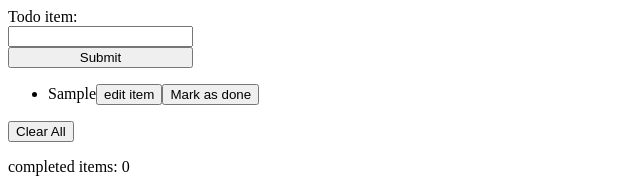
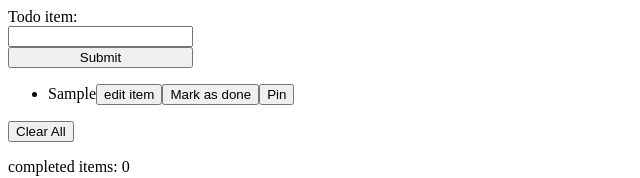
Before and after one commit to Bmartin2013/magic-todo, a React (Vite) app: page / in a window 1280 px wide. Both pictures are taken after typing "Sample" into the empty fields and a click on the input 100 px from the left and 57 px from the top of the page. Shown: the top 178 px of the page, without its empty margins (0-640 px from the left). Built offline with nearby package versions, Linux system fonts and the light colour scheme.

Commit message:
add pin function

```diff
--- a/src/components/TodoForm.jsx
+++ b/src/components/TodoForm.jsx
@@ -7,7 +7,7 @@ const TodoForm = ({ handleAddItem }) => {
 
     const handleSubmit = e => {
         e.preventDefault();
-        description && handleAddItem({ done: false, id: new Date().getTime(), description })
+        description && handleAddItem({ done: false, id: new Date().getTime(), description, pinned: false })
         setDescription("");
     }
 
--- a/src/components/TodoList.jsx
+++ b/src/components/TodoList.jsx
@@ -1,5 +1,6 @@
 import React, { useState } from "react";
 import EditTodoItem from "./EditTodoItem";
+import TodoListButtons from "./TodoListButtons";
 
 const TodoList = ({ list, updateItem }) => {
     const [isEditing, setIsEditing] = useState(false);
@@ -9,7 +10,12 @@ const TodoList = ({ list, updateItem }) => {
         setIsEditing(false);
     }
 
-    const handleMarkItemAsDone = (item) => updateItem(item.id, { ...item, done: true })
+    const handleMarkItemAsDone = (item) => !item.pinned && updateItem(item.id, { ...item, done: true })
+
+    const handlePin = (item) => {
+        const isPinned = item.pinned;
+        updateItem(item.id, { ...item, pinned: !isPinned })
+    }
 
     return (
         <div className="cnt-todo-list">
@@ -17,10 +23,15 @@ const TodoList = ({ list, updateItem }) => {
                 {list?.map((item) =>
                     <li key={item.id}>
                         {item.description}
-                        {!isEditing && <button onClick={() => setIsEditing(item.id)}>edit item</button>}
+                        <TodoListButtons
+                            showEditButton={!isEditing}
+                            setEditItem={() => setIsEditing(item.id)}
+                            handleMarkItemAsDone={() => handleMarkItemAsDone(item)}
+                            handlePin={() => handlePin(item)}
+                            isPinned={item.pinned}
+                        />
                         {isEditing === item.id && <EditTodoItem currentDescription={item.description}
                             submitEdition={(description) => submitEdition(item, description)} />}
-                        <button onClick={() => handleMarkItemAsDone(item)}>Mark as done</button>
                     </li>)}
             </ul>
         </div>
--- /dev/null
+++ b/src/components/TodoListButtons.jsx
@@ -0,0 +1,14 @@
+import React from "react";
+
+const TodoListButtons = ({showEditButton, setEditItem, handleMarkItemAsDone, handlePin, isPinned}) => {
+
+    return (
+        <>
+            {showEditButton && <button onClick={setEditItem}>edit item</button>}
+            <button onClick={handleMarkItemAsDone}>Mark as done</button>
+            <button onClick={handlePin}> {!isPinned ? `Pin` : `Unpin`}</button>
+        </>
+    )
+}
+
+export default TodoListButtons;
--- a/src/pages/TodoPage.jsx
+++ b/src/pages/TodoPage.jsx
@@ -14,7 +14,7 @@ const TodoPage = () => {
     }
 
     const handleClearAllItems = () => {
-        const deletedItems = list.map(item => ({ id: item.id, description: item.description, done: true }))
+        const deletedItems = list.map(item => !item.pinned ? ({ ...item, done: true }): item)
         setList(deletedItems);
     }
 
```
